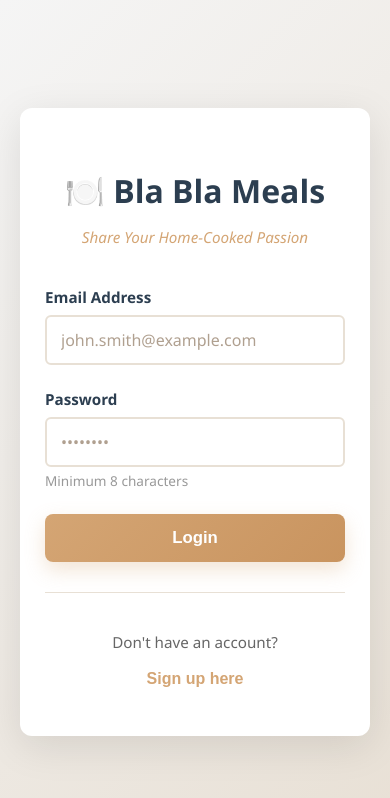
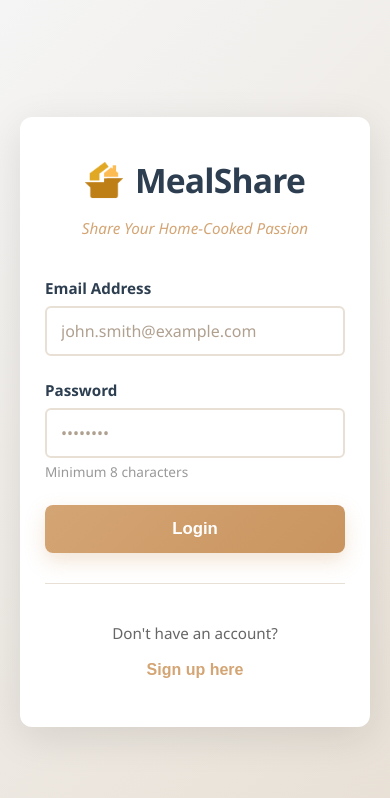
Before and after one commit to GerardoObeid/BlaBlaMealsDev, a Vue app in the folder frontend/: page /login in a window 390 px wide. Shown: the top 798 px of the page. Built offline with nearby package versions, Linux system fonts and the light colour scheme; no server answers.

Commit message:
Minor Fix: switched to icons

```diff
--- a/frontend/src/assets/css/components/LandingPage.css
+++ b/frontend/src/assets/css/components/LandingPage.css
@@ -148,8 +148,24 @@
 }
 
 .card-icon {
-  font-size: 2.5rem;
   margin-bottom: var(--spacing-lg);
+  display: flex;
+  align-items: center;
+  justify-content: center;
+  color: var(--primary-color);
+}
+
+.value-icon {
+  width: 48px;
+  height: 48px;
+  stroke: var(--primary-color);
+  stroke-width: 1.75;
+  transition: transform var(--transition-fast), stroke var(--transition-fast);
+}
+
+.value-card:hover .value-icon {
+  transform: translateY(-4px) scale(1.08);
+  stroke: var(--primary-dark);
 }
 
 .value-card h3 {
--- a/frontend/src/assets/css/components/LoginPage.css
+++ b/frontend/src/assets/css/components/LoginPage.css
@@ -26,11 +26,25 @@
   margin-bottom: 40px;
 }
 
-.logo {
-  font-size: 2.5rem;
+.login-logo {
+  display: flex;
+  align-items: center;
+  justify-content: center;
+  gap: 12px;
+  margin-bottom: 12px;
+}
+
+.login-logo-icon {
+  width: 48px;
+  height: 48px;
+  object-fit: contain;
+}
+
+.login-logo-text {
+  font-size: 2.6rem;
   color: #2C3E50;
-  margin-bottom: 10px;
-  font-weight: 700;
+  font-weight: 850;
+  letter-spacing: -0.8px;
 }
 
 .tagline {
@@ -78,8 +92,13 @@
     padding: 40px 25px;
   }
 
-  .logo {
-    font-size: 2rem;
+  .login-logo-text {
+    font-size: 2.1rem;
+  }
+
+  .login-logo-icon {
+    width: 38px;
+    height: 38px;
   }
 
   .form-input,
--- a/frontend/src/components/HomePage.vue
+++ b/frontend/src/components/HomePage.vue
@@ -71,7 +71,12 @@
 
     <section class="value-props">
       <div class="value-card">
-        <div class="card-icon">🥘</div>
+        <div class="card-icon">
+          <svg class="value-icon" width="48" height="48" viewBox="0 0 24 24" fill="none" stroke="currentColor" stroke-width="2" stroke-linecap="round" stroke-linejoin="round">
+            <path d="M12 2v3M9 2v3M15 2v3M4 11h16a1 1 0 0 1 1 1v3a6 6 0 0 1-6 6H9a6 6 0 0 1-6-6v-3a1 1 0 0 1 1-1z" />
+            <path d="M21 14h2M1 14h2" />
+          </svg>
+        </div>
         <h3>Authenticity</h3>
         <p>
           Skip mass-produced fast food. Enjoy unique, authentic dishes crafted
@@ -80,7 +85,14 @@
         </p>
       </div>
       <div class="value-card">
-        <div class="card-icon">👥</div>
+        <div class="card-icon">
+          <svg class="value-icon" width="48" height="48" viewBox="0 0 24 24" fill="none" stroke="currentColor" stroke-width="2" stroke-linecap="round" stroke-linejoin="round">
+            <path d="M17 21v-2a4 4 0 0 0-4-4H5a4 4 0 0 0-4 4v2" />
+            <circle cx="9" cy="7" r="4" />
+            <path d="M23 21v-2a4 4 0 0 0-3-3.87" />
+            <path d="M16 3.13a4 4 0 0 1 0 7.75" />
+          </svg>
+        </div>
         <h3>Connection</h3>
         <p>
           Come for the flavors, stay for the "bla bla." Turn dining into a
@@ -89,7 +101,12 @@
         </p>
       </div>
       <div class="value-card">
-        <div class="card-icon">💰</div>
+        <div class="card-icon">
+          <svg class="value-icon" width="48" height="48" viewBox="0 0 24 24" fill="none" stroke="currentColor" stroke-width="2" stroke-linecap="round" stroke-linejoin="round">
+            <line x1="12" y1="1" x2="12" y2="23"></line>
+            <path d="M17 5H9.5a3.5 3.5 0 0 0 0 7h5a3.5 3.5 0 0 1 0 7H6"></path>
+          </svg>
+        </div>
         <h3>Opportunity</h3>
         <p>
           Monetize your culinary skills to earn supplemental income as a host,
--- a/frontend/src/components/LandingPage.vue
+++ b/frontend/src/components/LandingPage.vue
@@ -87,7 +87,12 @@
     <!-- Value Props Section -->
     <section class="value-props">
       <div class="value-card">
-        <div class="card-icon">🥘</div>
+        <div class="card-icon">
+          <svg class="value-icon" width="48" height="48" viewBox="0 0 24 24" fill="none" stroke="currentColor" stroke-width="2" stroke-linecap="round" stroke-linejoin="round">
+            <path d="M12 2v3M9 2v3M15 2v3M4 11h16a1 1 0 0 1 1 1v3a6 6 0 0 1-6 6H9a6 6 0 0 1-6-6v-3a1 1 0 0 1 1-1z" />
+            <path d="M21 14h2M1 14h2" />
+          </svg>
+        </div>
         <h3>Authenticity</h3>
         <p>
           Skip mass-produced fast food. Enjoy unique, authentic dishes crafted
@@ -96,7 +101,14 @@
         </p>
       </div>
       <div class="value-card">
-        <div class="card-icon">👥</div>
+        <div class="card-icon">
+          <svg class="value-icon" width="48" height="48" viewBox="0 0 24 24" fill="none" stroke="currentColor" stroke-width="2" stroke-linecap="round" stroke-linejoin="round">
+            <path d="M17 21v-2a4 4 0 0 0-4-4H5a4 4 0 0 0-4 4v2" />
+            <circle cx="9" cy="7" r="4" />
+            <path d="M23 21v-2a4 4 0 0 0-3-3.87" />
+            <path d="M16 3.13a4 4 0 0 1 0 7.75" />
+          </svg>
+        </div>
         <h3>Connection</h3>
         <p>
           Come for the flavors, stay for the "bla bla." Turn dining into a
@@ -105,7 +117,12 @@
         </p>
       </div>
       <div class="value-card">
-        <div class="card-icon">💰</div>
+        <div class="card-icon">
+          <svg class="value-icon" width="48" height="48" viewBox="0 0 24 24" fill="none" stroke="currentColor" stroke-width="2" stroke-linecap="round" stroke-linejoin="round">
+            <line x1="12" y1="1" x2="12" y2="23"></line>
+            <path d="M17 5H9.5a3.5 3.5 0 0 0 0 7h5a3.5 3.5 0 0 1 0 7H6"></path>
+          </svg>
+        </div>
         <h3>Opportunity</h3>
         <p>
           Monetize your culinary skills to earn supplemental income as a host,
--- a/frontend/src/components/LoginPage.vue
+++ b/frontend/src/components/LoginPage.vue
@@ -2,7 +2,14 @@
   <div class="login-container">
     <div class="login-box">
       <div class="logo-section">
-        <h1 class="logo">🍽️ Bla Bla Meals</h1>
+        <div class="login-logo">
+          <img
+            src="/logo.svg"
+            alt="MealShare Logo"
+            class="login-logo-icon"
+          />
+          <span class="login-logo-text">MealShare</span>
+        </div>
         <p class="tagline">Share Your Home-Cooked Passion</p>
       </div>
 
```
